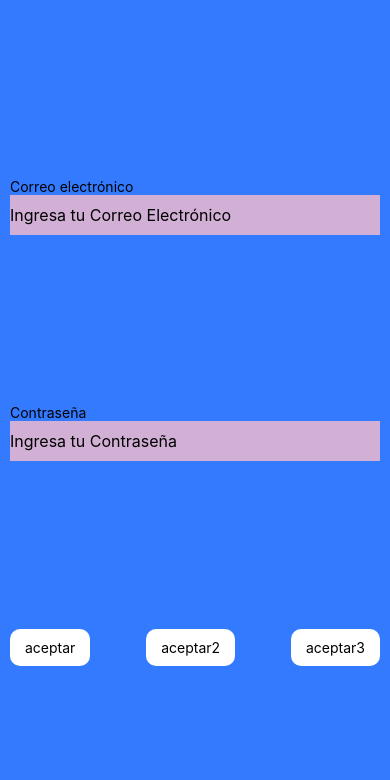
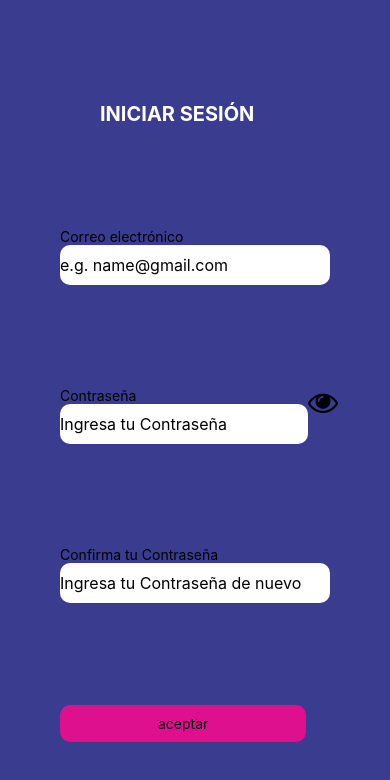
Before and after one commit to JesusfGarcia/git-colab, a React Native app: screen / in a window 390 px wide. Shown: the top 780 px of the page. Built offline with nearby package versions, Linux system fonts and the light colour scheme.

Commit message:
se agrego, confirmar contraseña

```diff
--- a/App.js
+++ b/App.js
@@ -1,61 +1,74 @@
 import { StatusBar } from "expo-status-bar";
 import { StyleSheet, View } from "react-native";
 import { Text, MyTextInput, MyBoton } from "./components";
-import { Pazanaya } from "./views/pazanaya";
-import { Miri } from "./views/miri/miri";
-import { Mayra } from "./views/mayra";
-import { Karyrodriguez } from "./views/karyrodriguez";
-import { EliDelMal } from "./views/eli";
-import { Viripineda } from "./views/viripineda";
-import { FridaGeyne } from "./views/FridaGeyne";
-import { Belendiaz } from "./views/belendiaz";
-import { Victoriam } from "./views/Victoria";
 import { TextInput } from "react-native";
 import React from "react";
-
-const arraytorender = [
-  <Pazanaya />,
-  <Miri />,
-  <Mayra />,
-  <Karyrodriguez />,
-  <EliDelMal />,
-  <Viripineda />,
-  <FridaGeyne />,
-  <Belendiaz />,
-  <Victoriam />,
-];
+import Icon from "react-native-vector-icons/FontAwesome"
 
 export default function App() {
-  const [Correo, setCorreo] = React.useState("")
-  const [Contraseña, setContraseña] = React.useState("")
-
-  const mostrarHolaMundo = () => alert("Hola mundo")
-
-  const mostrarHolaMundo2 = () => {
-    return alert("Hola mundo 2")
-  }
-
-  function mostrarHolaMundo3(){
-    return alert("Hola mundo 3")
-  }
+  const [Correo, setCorreo] = React.useState("");
+  const [Contraseña, setContraseña] = React.useState("");
+  const [ConfContraseña, setConfContraseña] = React.useState("");
 
   const enviarFormulario = () => {
-    if(Correo === ""){
-      return alert("Necesita llenar el campo del Correo")
-    }if(Contraseña === ""){
-      return alert("Necesita llenar el campo de Contraseña")
+    if (Correo === "") {
+      return alert("Necesita llenar el campo del Correo");
     }
-    return alert("El formulario se ha llenado de manera correcta")
-  }
+    if (Contraseña === "") {
+      return alert("Necesita llenar el campo de Contraseña");
+    }
+    if (ConfContraseña === "") {
+      return alert("Necesita llenar el campo de Confirma tu Contraseña");
+    }
+    if (ConfContraseña != Contraseña) {
+      return alert("Usuario y/o contraseña invalido");
+    }else
+    return alert("El formulario se ha llenado de manera correcta");
+
+
+
+  };
+
   return (
+    <View style={styles.container}>
+      <Text>
+        INICIAR SESIÓN
+      </Text>
 
-    <View style={styles.container}>
-      <MyTextInput label="Correo electrónico" place="Ingresa tu Correo Electrónico" value = {Correo} setValue = {setCorreo}/>
-      <MyTextInput label="Contraseña" place="Ingresa tu Contraseña" security value = {Contraseña} setValue = {setContraseña}/>
+
+
+      <MyTextInput
+        label="Correo electrónico"
+        place="e.g. name@gmail.com"
+        value={Correo}
+        setValue={setCorreo}
+      />
+
+      <View style = {styles.theeye}>
+
+      <MyTextInput
+        label="Contraseña"
+        place="Ingresa tu Contraseña"
+        security
+        value={Contraseña}
+        setValue={setContraseña}
+      />
+      <Icon
+      size = {30}
+      color = {"#000"}
+      name = {"eye"}
+       />
+      </View>
+      <MyTextInput
+        label="Confirma tu Contraseña"
+        place="Ingresa tu Contraseña de nuevo"
+        security
+        value={ConfContraseña}
+        setValue={setConfContraseña}
+
+      />
       <View style={styles.miBotonContener}>
-        <MyBoton text="aceptar"  onPress={enviarFormulario}/>
-        <MyBoton text="aceptar2"  onPress={mostrarHolaMundo2}/>
-        <MyBoton text="aceptar3"  onPress={mostrarHolaMundo3}/>
+        <MyBoton text="aceptar" onPress={enviarFormulario} />
       </View>
     </View>
   );
@@ -64,17 +77,18 @@ export default function App() {
 const styles = StyleSheet.create({
   container: {
     flex: 1,
-    backgroundColor: "#337AFF",
+    backgroundColor: "#393C8F",
     flexDirection: "column",
-    padding: 10,
-    justifyContent: "space-evenly"
+    paddingHorizontal: 60,
+    justifyContent: "space-evenly",
   },
-  ingresaTexto:{
-    height: 40,
-    borderColor: "#CF19E1"
+
+  theeye:{
+    flexDirection: "row",
   },
+
   miBotonContener: {
     flexDirection: "row",
     justifyContent: "space-between",
-  }
+  },
 });
--- a/components/botonper.jsx
+++ b/components/botonper.jsx
@@ -14,10 +14,10 @@ import {TouchableOpacity, StyleSheet, Text} from "react-native";
 
 const styles= StyleSheet.create({
     boton: {
-        backgroundColor: "#ffffff",
+        backgroundColor: "#DE108D",
         borderRadius: 10,
         paddingVertical: 10,
-        paddingHorizontal: 15,
+        paddingHorizontal: 98,
     },
 
     Touchable: {
--- a/components/index.js
+++ b/components/index.js
@@ -2,4 +2,4 @@ import Text from "./text";
 import MyTextInput from "./textinput";
 import MyBoton from "./botonper";
 
-export{Text, MyTextInput, MyBoton}
+export { Text, MyTextInput, MyBoton };
--- a/components/text.jsx
+++ b/components/text.jsx
@@ -10,8 +10,10 @@ const MyText= ({children}) =>{
 
 const styles= StyleSheet.create({
     text: {
-        fontSize: 40,
+        fontSize: 20,
         fontWeight: "bold",
+        paddingHorizontal: 40,
+        color: "#FFF"
 
     }
 })
--- a/components/textinput.jsx
+++ b/components/textinput.jsx
@@ -18,7 +18,9 @@ const styles= StyleSheet.create({
     textinput: {
         fontSize: 16,
         height: 40,
-        backgroundColor: "#D2B0D6",
+        backgroundColor: "#FFF",
+        borderRadius: 10,
+        borderColor: "#20F26F",
     }
 })
 
--- a/package.json
+++ b/package.json
@@ -19,6 +19,7 @@
     "react-native": "0.64.3",
     "react-native-safe-area-context": "^4.2.4",
     "react-native-screens": "^3.13.1",
+    "react-native-vector-icons": "^9.1.0",
     "react-native-web": "0.17.1"
   },
   "devDependencies": {
```
